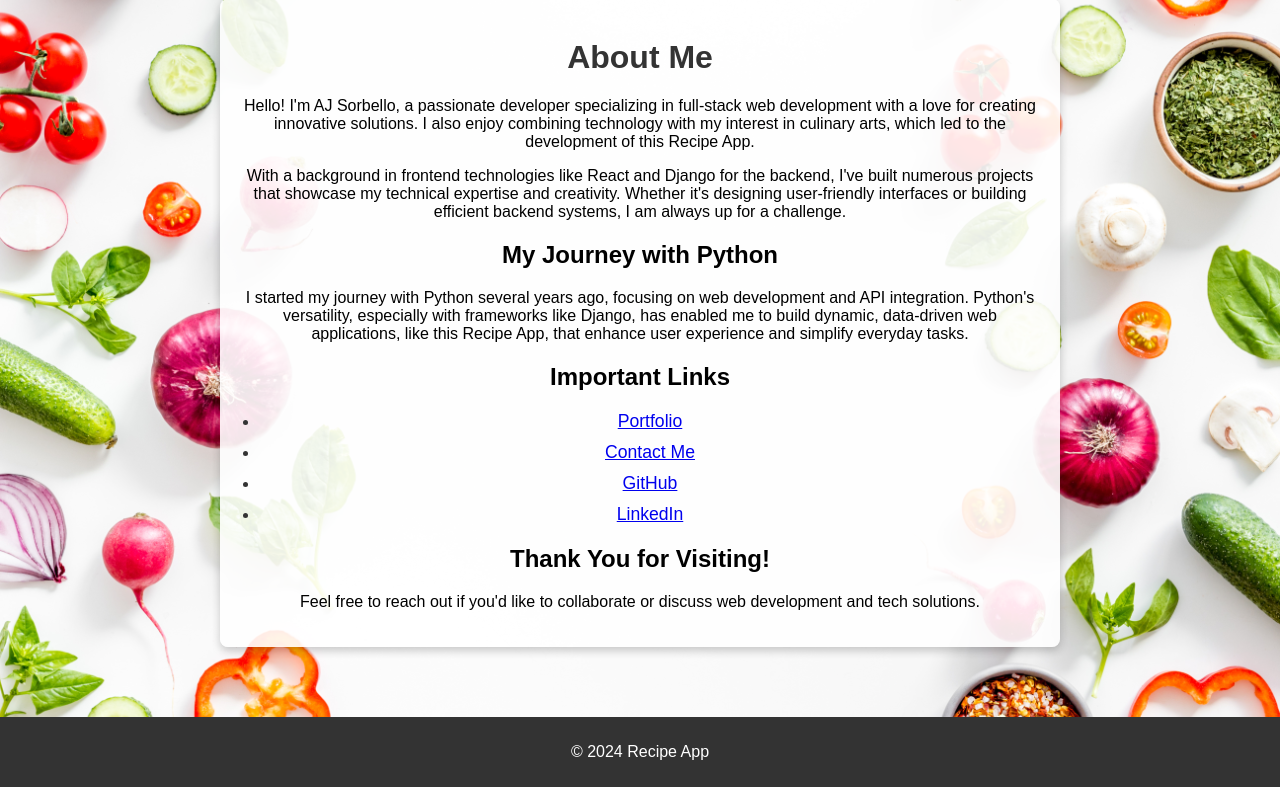
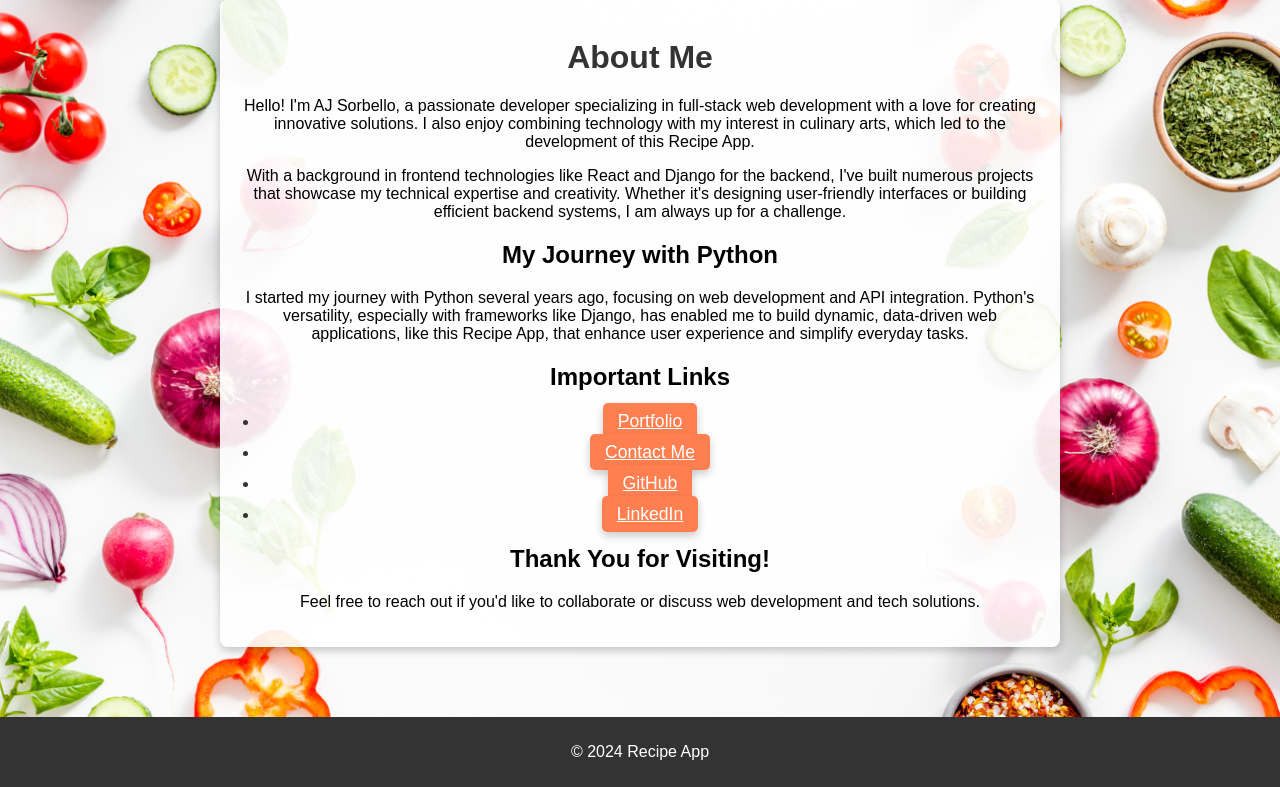
Before and after one commit to AJSorbello/recipe-app, a Django app: page /recipes/about/ in a window 1280 px wide. Shown: the part 101-888 px from the top of the page. Run offline with Django 4.2, Linux system fonts and the light colour scheme.

Commit message:
updated scss and about page

```diff
--- a/src/recipe/templates/recipe/about.html
+++ b/src/recipe/templates/recipe/about.html
@@ -7,7 +7,7 @@
 {% block content %}
 <div class="content-wrapper">
     <div class="content">
-        <div class="about-container">
+        <div class="about-container centered-content">
             <h1>About Me</h1>
             <p>Hello! I'm AJ Sorbello, a passionate developer specializing in full-stack web development with a love for creating innovative solutions. I also enjoy combining technology with my interest in culinary arts, which led to the development of this Recipe App.</p>
             <p>With a background in frontend technologies like React and Django for the backend, I've built numerous projects that showcase my technical expertise and creativity. Whether it's designing user-friendly interfaces or building efficient backend systems, I am always up for a challenge.</p>
@@ -17,10 +17,10 @@
 
             <h2>Important Links</h2>
             <ul class="important-links">
-                <li><a href="https://ajsorbello.github.io/AJfolio/" target="_blank">Portfolio</a></li>
-                <li><a href="mailto:aj.sorbello@gmail.com">Contact Me</a></li>
-                <li><a href="https://github.com/ajsorbello" target="_blank">GitHub</a></li>
-                <li><a href="https://www.linkedin.com/in/ajsorbello" target="_blank">LinkedIn</a></li>
+                <li><a href="https://ajsorbello.github.io/AJfolio/" target="_blank" class="small-button">Portfolio</a></li>
+                <li><a href="mailto:aj.sorbello@gmail.com" class="small-button">Contact Me</a></li>
+                <li><a href="https://github.com/ajsorbello" target="_blank" class="small-button">GitHub</a></li>
+                <li><a href="https://www.linkedin.com/in/ajsorbello" target="_blank" class="small-button">LinkedIn</a></li>
                 <!-- Add any other relevant links here -->
             </ul>
 
```
Also changed, not shown: 1 other file.
